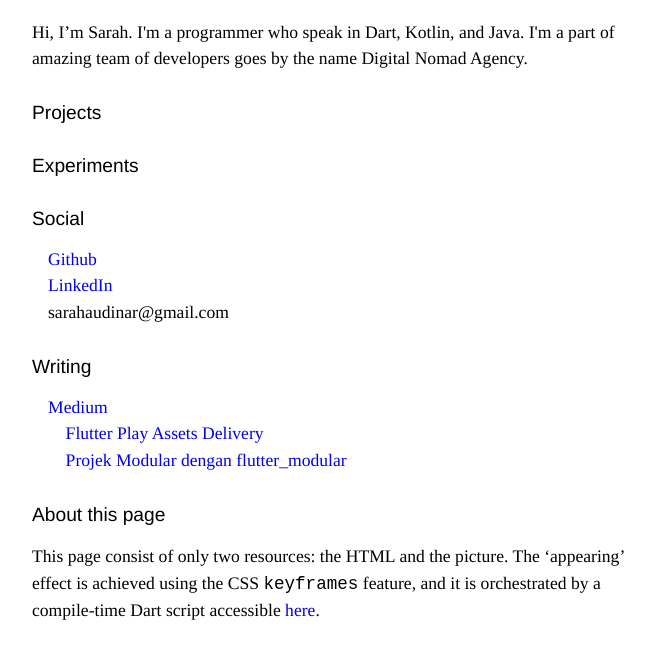
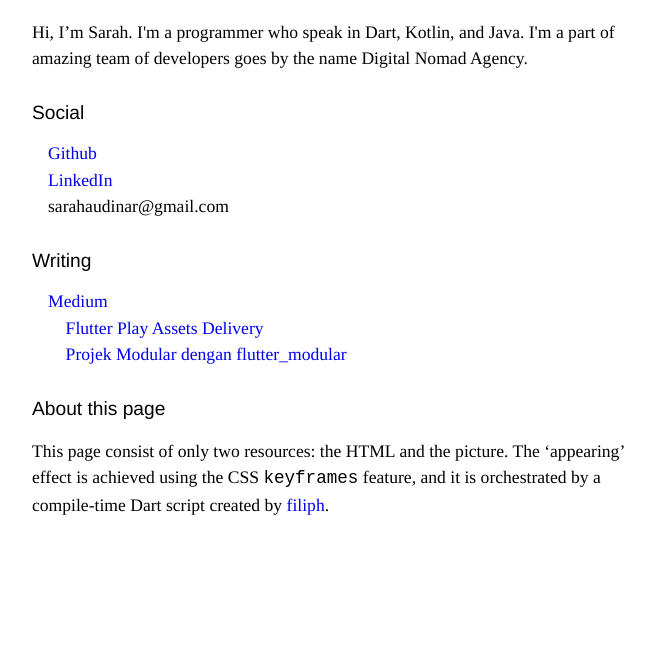
Before and after one commit to yogurtpops/yogurtpops.github.io, a plain HTML site: page index.html in a window 1280 px wide. Shown: the part 133-792 px from the top of the page, without its empty margins (308-963 px from the left). Drawn offline with Linux system fonts and the light colour scheme.

Commit message:
update content

```diff
--- a/index.html
+++ b/index.html
@@ -82,15 +82,13 @@ white;} 21% {color: white;} 49% {color: inherit;} }@keyframes appear20 { 0% {col
     <div class="wrapper">
       <h1><span class="_2s">Sarah</span> <span class="_2t">Audina</span></h1>
 <p><span class="_2u">Hi, I’m</span> <span class="_2v">Sarah. I'm</span> <span class="_2w">a</span> <span class="_2x">programmer</span> <span class="_2y">who</span> <span class="_2z">speak</span> <span class="_30">in</span> <span class="_31">Dart, Kotlin, and</span> <span class="_32">Java. I'm</span> <span class="_33">a</span> <span class="_34">part</span> <span class="_35">of</span> <span class="_36">amazing</span> <span class="_37">team</span> <span class="_38">of</span> <span class="_39">developers</span> <span class="_3a">goes</span> <span class="_3b">by</span> <span class="_3c">the</span> <span class="_3d">name</span> <span class="_3e">Digital</span> <span class="_3f">Nomad</span> <span class="_3g">Agency.</span></p>
-<h2><span class="_3h">Projects</span></h2>
-<h2><span class="_3i">Experiments</span></h2>
 <h2><span class="_3j">Social</span></h2>
 <ul> <li><a href="https://github.com/yogurtpopss"><span class="_3k">Github</span></a></li> <li><a href="https://www.linkedin.com/in/sarahaudina"><span class="_3l">LinkedIn</span></a></li> <li><span class="_3m">sarahaudinar</span><span style="display:none"></span><span class="_3n">@gmail</span><span style="display:none"></span><span class="_3o">.com</span></li> </ul>
 <h2><span class="_3p">Writing</span></h2>
 <ul> <li><a href="https://medium.com/@sarahaudinar"><span class="_3q">Medium</span></a> <ul> <li><a href="https://medium.com/tlabcircle/flutter-play-assets-delivery-29a17ede9cf5"><span class="_3r">Flutter</span> <span class="_3s">Play</span> <span class="_3t">Assets</span> <span class="_3u">Delivery</span></a></li> <li><a href="https://medium.com/tlabcircle/projek-modular-dengan-flutter-modular-51ac9da96d56"><span class="_3y">Projek</span> <span class="_3z">Modular</span> <span class="_40">dengan</span> <span class="_41">flutter_modular</span></a></li> </ul> </li> </ul>
 <h2><span class="_42">About</span> <span class="_43">this</span> <span class="_44">page</span></h2>
 <p><span class="_45">This</span> <span class="_46">page</span> <span class="_47">consist</span> <span class="_48">of</span> <span class="_49">only</span> <span class="_4a">two</span> <span class="_4b">resources: the</span> <span class="_4c">HTML</span> <span class="_4d">and</span> <span class="_4e">the</span> <span class="_4f">picture.
-The</span><span class="_4g"> ‘appearing’ effect</span> <span class="_4h">is</span> <span class="_4i">achieved</span> <span class="_4j">using</span> <span class="_4k">the</span> <span class="_4l">CSS</span> <code><span class="_4m">keyframes</span></code> <span class="_4n">feature, and</span> <span class="_4o">it</span> <span class="_4p">is</span> <span class="_4q">orchestrated</span> <span class="_4r">by</span> <span class="_4s">a</span> <span class="_4t">compile-time</span> <span class="_4u">Dart</span> <span class="_4v">script</span> <span class="_4w">accessible</span> <a href="https://github.com/filiph/filiphnet/blob/master/tool/spanify.dart"><span class="_4x">here</span></a><span class="_4y">.</span></p>
+The</span><span class="_4g"> ‘appearing’ effect</span> <span class="_4h">is</span> <span class="_4i">achieved</span> <span class="_4j">using</span> <span class="_4k">the</span> <span class="_4l">CSS</span> <code><span class="_4m">keyframes</span></code> <span class="_4n">feature, and</span> <span class="_4o">it</span> <span class="_4p">is</span> <span class="_4q">orchestrated</span> <span class="_4r">by</span> <span class="_4s">a</span> <span class="_4t">compile-time</span> <span class="_4u">Dart</span> <span class="_4v">script</span> <span class="_4w">created by</span> <a href="https://filiph.net/"><span class="_4x">filiph</span></a><span class="_4y">.</span></p>
     </div>
   </body>
 </html>
```
